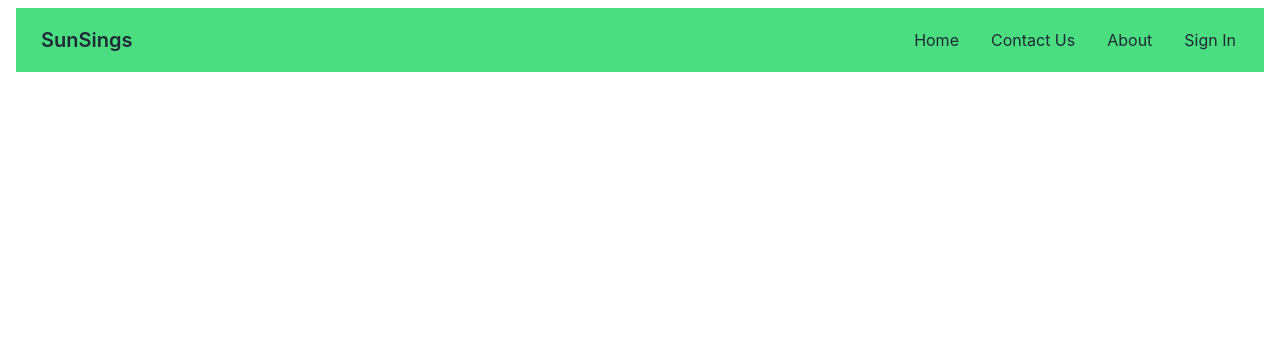
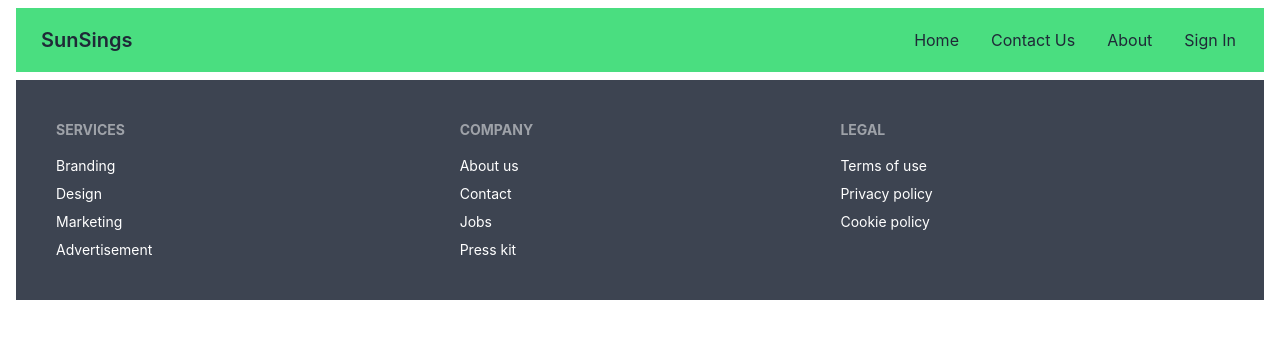
Before and after one commit to Rifazul-Islam/sunsings, a React (Create React App) app: page / in a window 1280 px wide. Shown: the top 338 px of the page. Built offline with nearby package versions, Linux system fonts and the light colour scheme; no server answers.

Commit message:
add footer

```diff
--- a/src/Layout/Main.js
+++ b/src/Layout/Main.js
@@ -1,5 +1,6 @@
 import React from 'react';
 import { Outlet } from 'react-router-dom';
+import Footer from '../pages/Footer/Footer';
 import Navber from '../pages/Navber/Navber';
 
 
@@ -8,6 +9,7 @@
         <div>
          <Navber></Navber>
             <Outlet></Outlet>
+            <Footer></Footer>
         </div>
     );
 };
--- /dev/null
+++ b/src/pages/Footer/Footer.js
@@ -0,0 +1,35 @@
+import React from 'react';
+import { Link } from 'react-router-dom';
+
+const Footer = () => {
+    return (
+
+  <div className='mx-4'>
+    <footer className="footer p-10 bg-neutral text-neutral-content  mt-2">
+  <div>
+    <span className="footer-title">Services</span>
+    <Link className="link link-hover">Branding</Link>
+    <Link className="link link-hover">Design</Link>
+    <Link className="link link-hover">Marketing</Link>
+    <Link className="link link-hover">Advertisement</Link>
+  </div>
+  <div>
+    <span className="footer-title">Company</span>
+    <Link className="link link-hover">About us</Link>
+    <Link className="link link-hover">Contact</Link>
+    <Link className="link link-hover">Jobs</Link>
+    <Link className="link link-hover">Press kit</Link>
+  </div>
+  <div>
+    <span className="footer-title">Legal</span>
+    <Link className="link link-hover">Terms of use</Link>
+    <Link className="link link-hover">Privacy policy</Link>
+    <Link className="link link-hover">Cookie policy</Link>
+  </div>
+</footer>
+  </div>
+
+    );
+};
+
+export default Footer;
```
